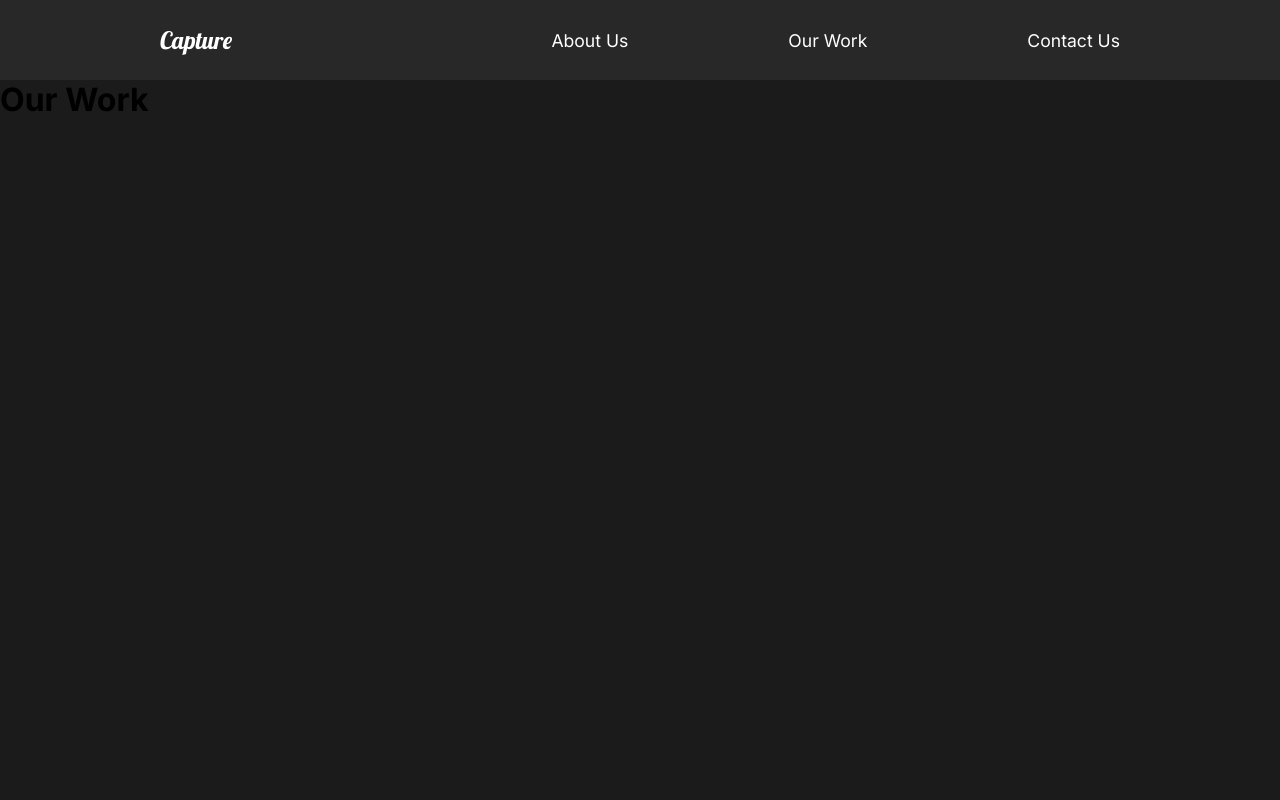
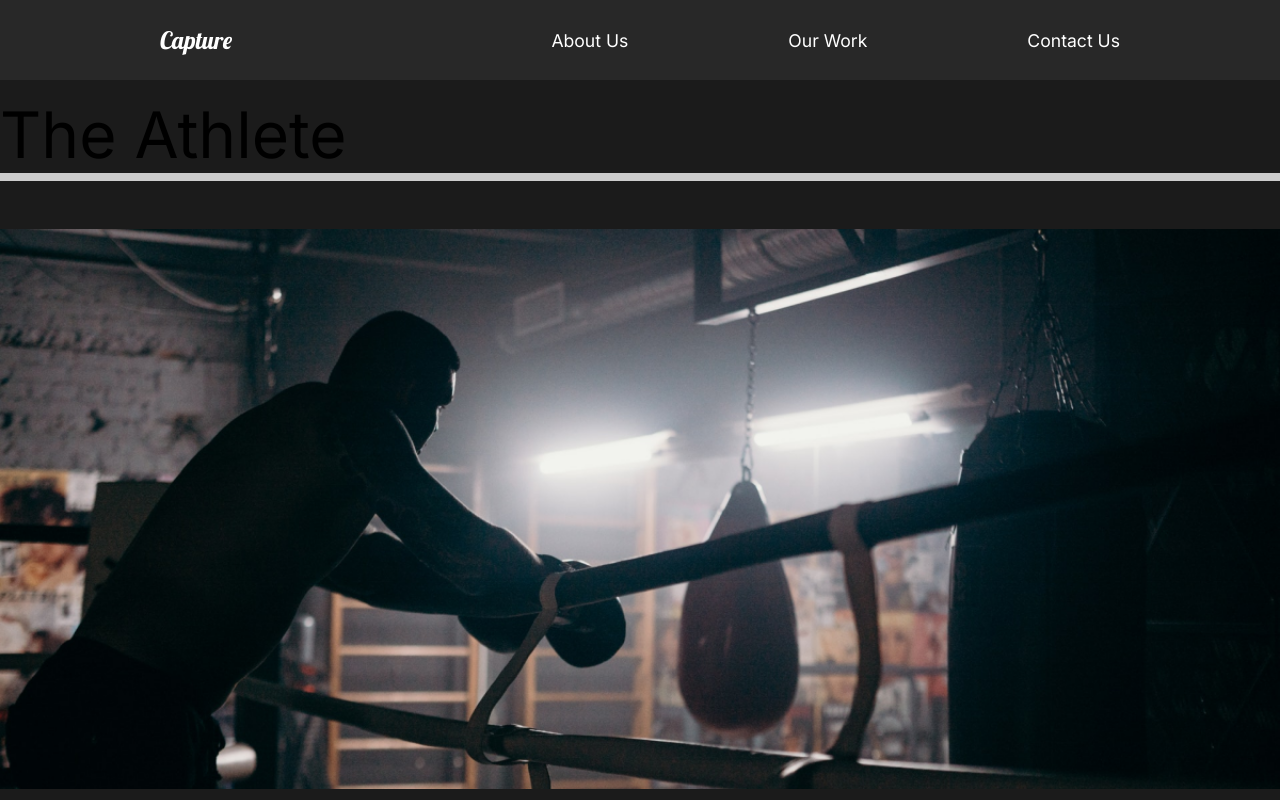
Before and after one commit to Malekz/the-capture-portfolio, a React (Create React App) app: page /work in a window 1280 px wide. Shown: the top 800 px of the page. Built offline with nearby package versions, Linux system fonts and the light colour scheme.

Commit message:
added images

```diff
--- a/src/pages/ourWork.js
+++ b/src/pages/ourWork.js
@@ -1,7 +1,60 @@
 import React from 'react';
+import styled from 'styled-components';
+import { Link } from 'react-router-dom';
+
+// Images
+import athlete from '../img/athlete-small.png';
+import theracer from '../img/theracer-small.png';
+import goodtimes from '../img/goodtimes-small.png';
 
 const Ourwork = () => {
-  return <h1>Our Work</h1>;
+  return (
+    <Work>
+      <Movie>
+        <h2>The Athlete</h2>
+        <div className="line"></div>
+        <Link>
+          <img src={athlete} alt="athlete" />
+        </Link>
+      </Movie>
+      <Movie>
+        <h2>The Racer</h2>
+        <div className="line"></div>
+        <Link>
+          <img src={theracer} alt="the racer" />
+        </Link>
+      </Movie>
+      <Movie>
+        <h2>Good Times</h2>
+        <div className="line"></div>
+        <Link>
+          <img src={goodtimes} alt="good times" />
+        </Link>
+      </Movie>
+    </Work>
+  );
 };
 
+const Work = styled.div`
+  min-height: 100vh;
+  overflow: hidden;
+  padding: 1rem 0rem;
+`;
+
+const Movie = styled.div`
+  padding-bottom: 10rem;
+
+  .line {
+    height: 0.5rem;
+    background-color: #ccc;
+    margin-bottom: 3rem;
+  }
+
+  img {
+    width: 100%;
+    height: 70vh;
+    object-fit: cover;
+  }
+`;
+
 export default Ourwork;
```
